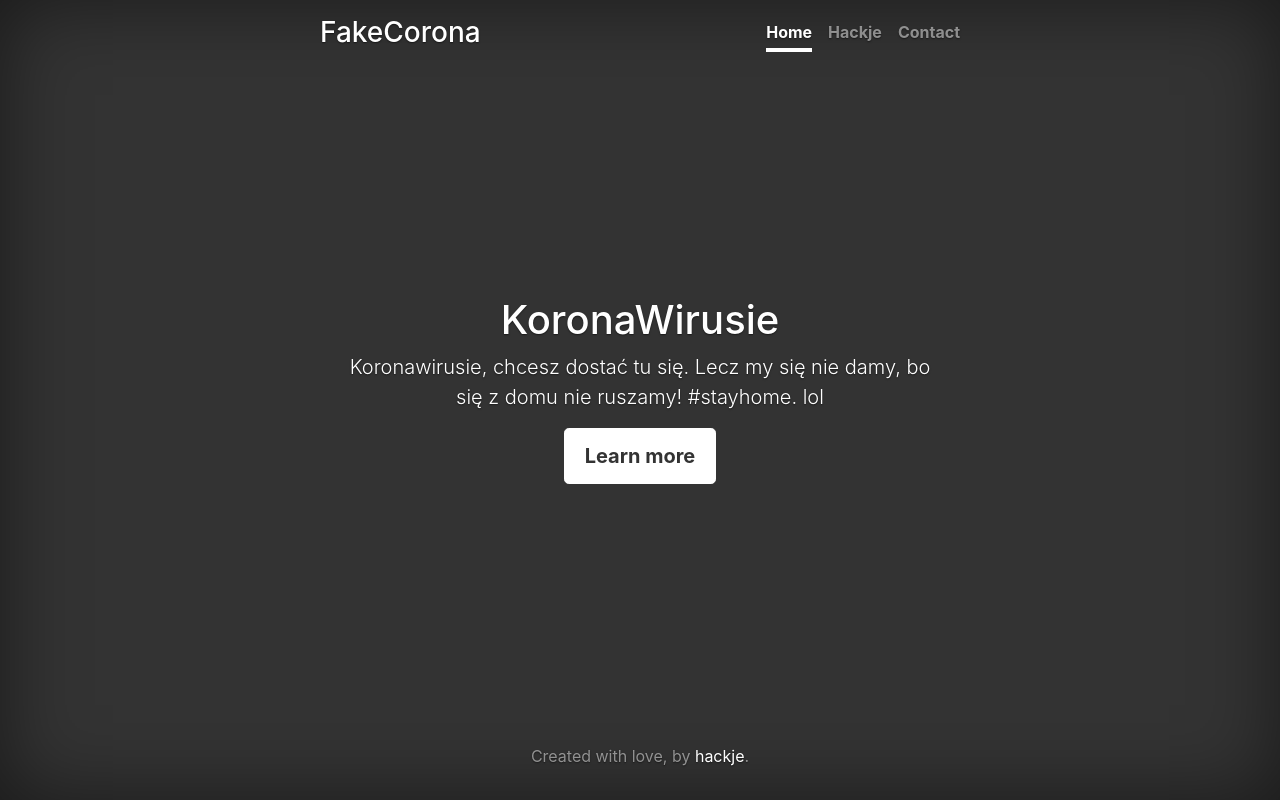
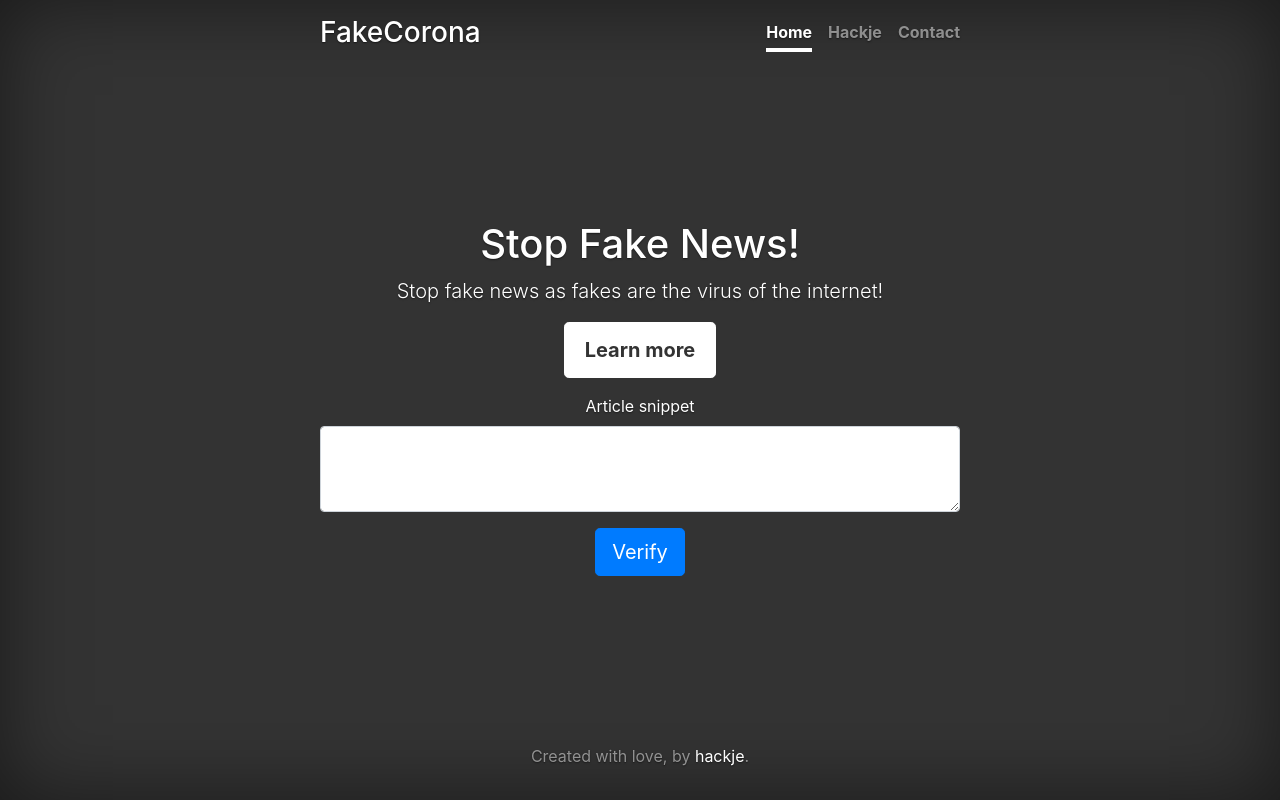
Before and after one commit to kozaqui/corona-fact-check-ai, an Angular app in the folder cfcai-frontend/: page / in a window 1280 px wide. Built offline with nearby package versions, Linux system fonts and the light colour scheme.

Commit message:
simple http service added

```diff
--- a/cfcai-frontend/src/app/app.component.html
+++ b/cfcai-frontend/src/app/app.component.html
@@ -5,19 +5,26 @@
         <h3 class="masthead-brand">FakeCorona</h3>
         <nav class="nav nav-masthead justify-content-center">
           <a class="nav-link active" href="#">Home</a>
-          <a class="nav-link" href="#">Hackje</a>
+          <a class="nav-link" href="https://wtheory.io">Hackje</a>
           <a class="nav-link" href="#">Contact</a>
         </nav>
       </div>
     </header>
 
     <main role="main" class="inner cover">
-      <h1 class="cover-heading">KoronaWirusie</h1>
-      <p class="lead">Koronawirusie, chcesz dostać tu się. Lecz my się nie damy, bo się z domu nie ruszamy! #stayhome. lol</p>
+      <h1 class="cover-heading">Stop Fake News!</h1>
+      <p class="lead">Stop fake news as fakes are the virus of the internet!</p>
       <p class="lead">
         <a href="#" class="btn btn-lg btn-secondary">Learn more</a>
       </p>
     </main>
+    <form name="verifyForm">
+      <div class="form-group">
+        <label for="articleSnippet">Article snippet</label>
+        <textarea [(ngModel)]="model.article" name="article" class="form-control" id="articleSnippet" rows="3" ></textarea>
+      </div>
+      <button (click)='onClick()' role="" class="btn btn-lg btn-primary">Verify</button>
+    </form>
 
     <footer class="mastfoot mt-auto">
       <div class="inner">
--- a/cfcai-frontend/src/app/app.component.ts
+++ b/cfcai-frontend/src/app/app.component.ts
@@ -1,4 +1,5 @@
 import { Component, Host, HostBinding } from '@angular/core';
+import { NewsVerifyService } from './news-verify.service';
 
 
 @Component({
@@ -7,7 +8,6 @@ import { Component, Host, HostBinding } from '@angular/core';
   styleUrls: ['./app.component.scss']
 })
 export class AppComponent {
-  title = 'cfcai-frontend';
   @HostBinding('class.cover-container') coverContainer = true;
   @HostBinding('class.d-flex') dFlex = true;
   @HostBinding('class.w-100') coverW100 = true;
@@ -16,4 +16,22 @@ export class AppComponent {
   @HostBinding('class.mx-auto') mxAuto = true;
   @HostBinding('class.flex-column') mxFlexColumn = true;
 
+  public model = {
+    article: ''
+  };
+
+  constructor(private newsVerifyService: NewsVerifyService) {
+
+  }
+
+  onClick() {
+
+    console.log(this.model);
+    const data = '';
+    this.newsVerifyService.verify(data).subscribe(
+      (response) => {},
+      (error) => {}
+    );
+  }
+
 }
--- /dev/null
+++ b/cfcai-frontend/src/app/news-verify.service.ts
@@ -0,0 +1,22 @@
+import { Injectable } from '@angular/core';
+import { HttpClient } from '@angular/common/http';
+
+
+@Injectable({
+  providedIn: 'root'
+})
+export class NewsVerifyService {
+
+  NEWS_VERIFY_ENDPOINT = 'http://api.news-verify.wtheory.io/';
+
+  constructor(private httpClient: HttpClient) { }
+
+  verify(data: string) {
+    return this.httpClient.post(this.NEWS_VERIFY_ENDPOINT,
+      JSON.stringify({
+        article: data
+      }));
+  }
+
+
+}
--- a/cfcai-frontend/src/index.html
+++ b/cfcai-frontend/src/index.html
@@ -2,7 +2,7 @@
 <html lang="en">
 <head>
   <meta charset="utf-8">
-  <title>CfcaiFrontend</title>
+  <title>Corona Virus Fake News Checker</title>
   <base href="/">
   <meta name="viewport" content="width=device-width, initial-scale=1">
   <link rel="icon" type="image/x-icon" href="favicon.ico">
```
Also changed, not shown: cfcai-frontend/src/app/app.module.ts (+6 -1 lines), 1 other file (tests, documents, lock files or other folders).
